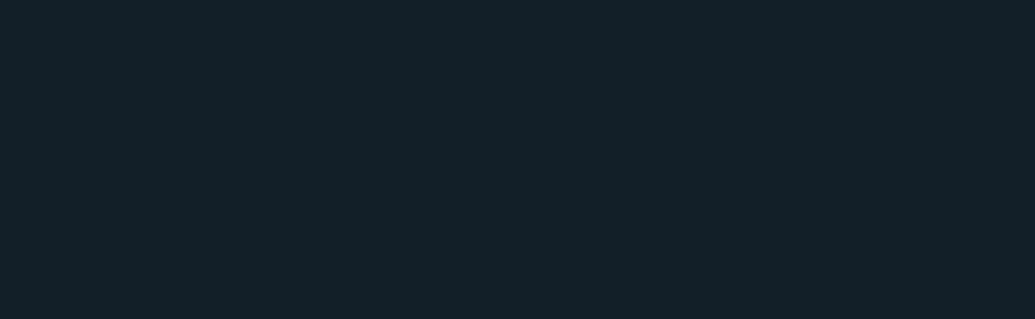
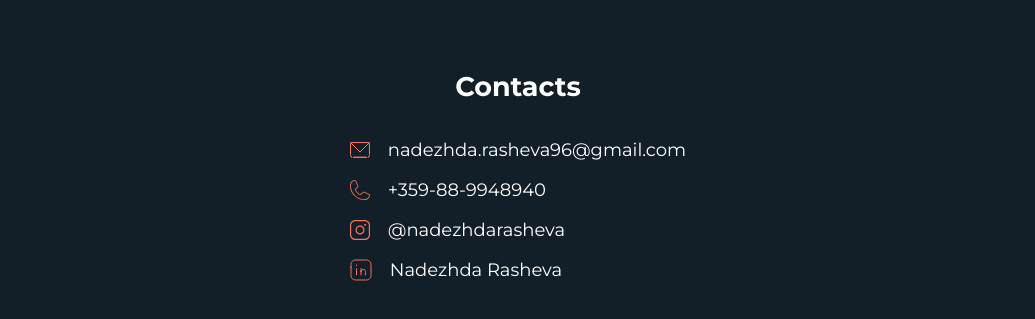
Before and after one commit to nrasheva/nadezhda-rasheva, a React (Vite) app: page / in a window 1280 px wide. Shown: the part 1985-2304 px from the top of the page, without its empty margins (122-1157 px from the left). Before the commit the page ends 1955 px from the top, so only its background shows below. Built offline with nearby package versions, Linux system fonts and the light colour scheme.

Commit message:
Implemented Contacts

```diff
--- a/src/App.jsx
+++ b/src/App.jsx
@@ -2,6 +2,7 @@
 import { Home } from "./components/Pages/Home";
 import { About } from "./components/Pages/About";
 import { Projects } from "./components/Pages/Projects";
+import { Contacts } from "./components/Pages/Contacts";
 
 function App() {
   return (
@@ -10,6 +11,7 @@
   <Home />
   <About />
   <Projects />
+  <Contacts />
   </>
 )
 }
--- /dev/null
+++ b/src/components/Pages/Contacts.jsx
@@ -0,0 +1,66 @@
+import styles from "./Contacts.module.css";
+import emailIcon from "../../assets/email-icon.svg";
+import phoneIcon from "../../assets/phone-icon.svg";
+import instaIcon from "../../assets/insta-icon.svg";
+import linkedinIcon from "../../assets/linkedin-icon.svg";
+import { useState } from "react";
+
+export const Contacts = () => {
+  const [copyStatus, setCopyStatus] = useState(false);
+
+ const OpenMedia = (url) => {
+  window.open(url, "_blank");
+ }
+
+ const CopyContact = (text) => {
+  navigator.clipboard.writeText(text)
+  .then(() => {
+    setCopyStatus(true);
+    setTimeout(() => setCopyStatus(false), 2000);
+  })
+  .catch((err) => {
+    console.error("Failed to copy text: ", err);
+  });
+};
+
+  return (
+    <div id="contact" className={styles["contacts-main"]}>
+      <div className={styles["contacts-title"]}>
+        <h2>Contacts</h2>
+      </div>
+      <div className={styles["contacts-content"]}>
+        <div>
+          <img src={emailIcon} alt="Email" />
+          <p onClick={(e) => CopyContact(e.target.textContent)}>nadezhda.rasheva96@gmail.com</p>
+        </div>
+        <div>
+          <img src={phoneIcon} alt="Phone number" />
+          <p onClick={(e) => CopyContact(e.target.textContent)}>+359-88-9948940</p>
+        </div>
+        <div>
+          <img src={instaIcon} alt="Instagram" />
+          <p
+            onClick={() =>
+              OpenMedia("https://www.instagram.com/nadezhdarasheva/")
+            }
+          >
+            @nadezhdarasheva
+          </p>
+        </div>
+        <div>
+          <img src={linkedinIcon} alt="LinkedIn" />
+          <p
+            onClick={() =>
+              OpenMedia(
+                "https://bg.linkedin.com/in/nadezhda-rasheva?trk=people-guest_people_search-card"
+              )
+            }
+          >
+            Nadezhda Rasheva
+          </p>
+        </div>
+      </div>
+      {copyStatus && <p style={{color: "var(--secondary)", fontSize: "14px"}}>Copied to clipboard!</p>}
+    </div>
+  );
+};
--- /dev/null
+++ b/src/components/Pages/Contacts.module.css
@@ -0,0 +1,31 @@
+.contacts-main {
+  display: flex;
+  flex-direction: column;
+  align-items: center;
+  gap: 2rem;
+  padding: 100px 50px;
+  color: white;
+}
+
+.contacts-content {
+  display: flex;
+  flex-direction: column;
+  gap: 1rem;
+}
+
+.contacts-content div {
+  display: flex;
+  align-items: center;
+  gap: 1rem;
+}
+
+.contacts-content div p:hover {
+ cursor: pointer;
+ text-decoration: underline;
+ text-decoration-color: var(--secondary);
+}
+
+@media screen and (min-width: 1800px) {
+}
+
+@media screen and (max-width: 768px) {}
```
